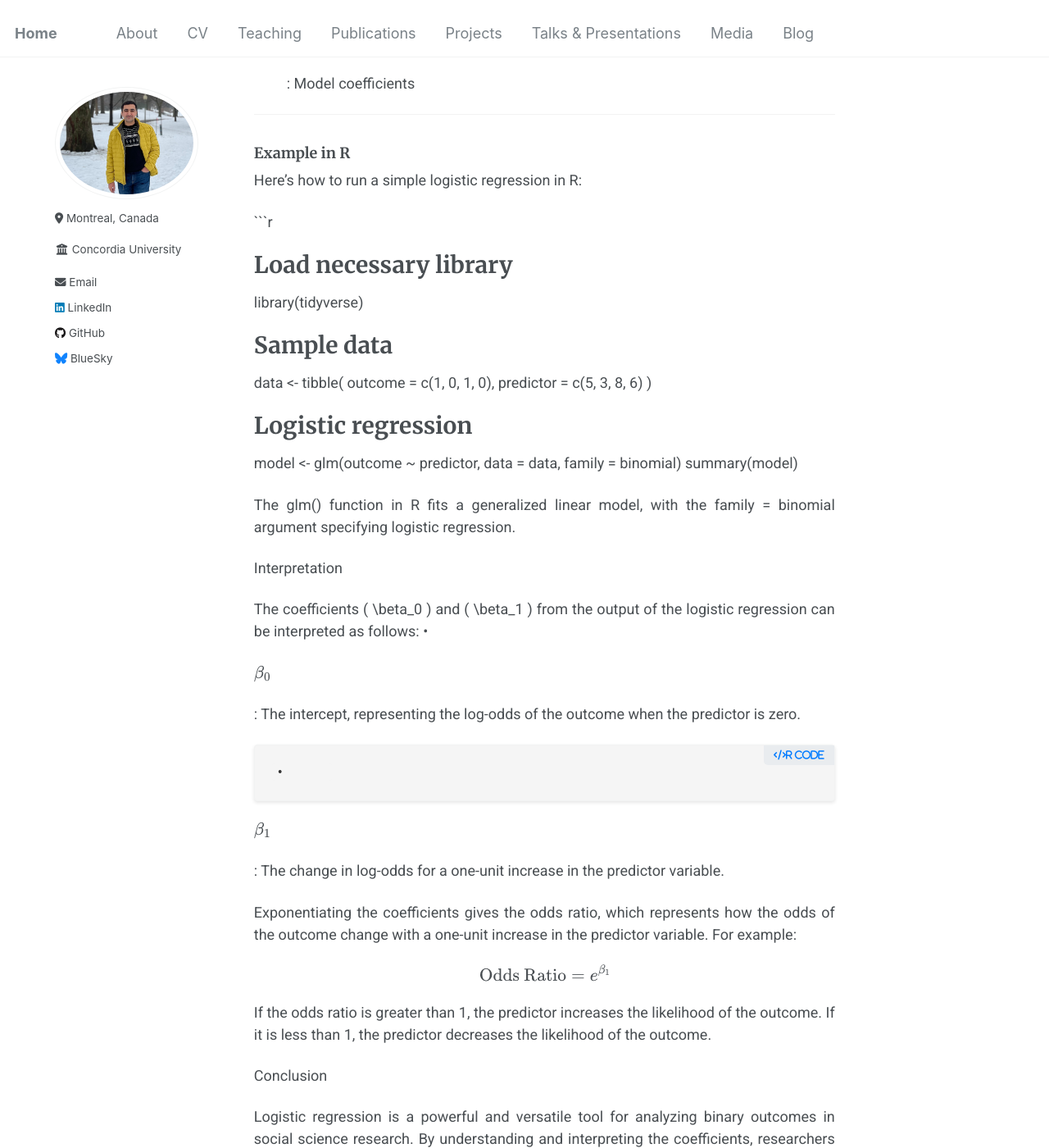
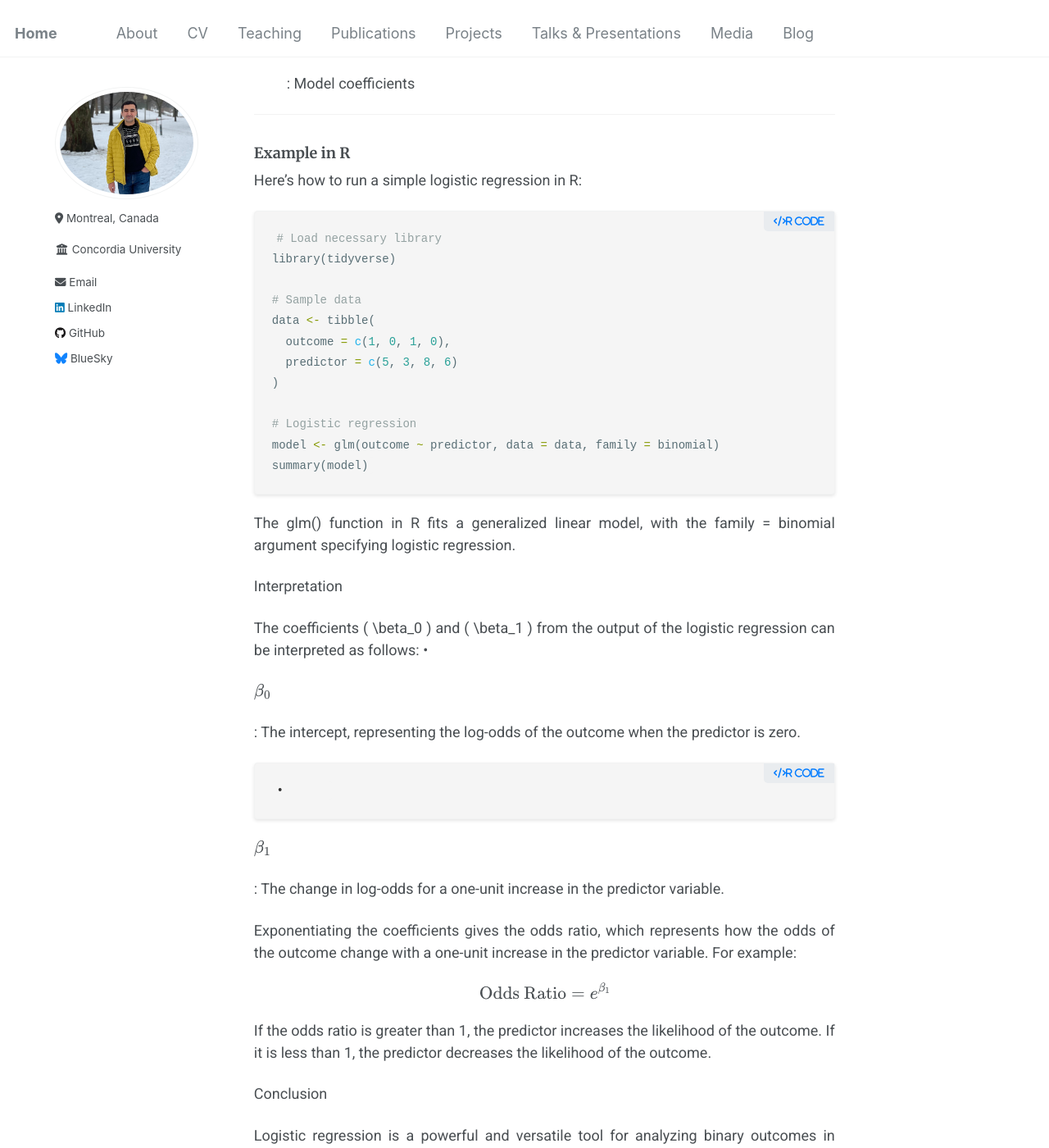
Before and after one commit to Mohsnmonji/mohsnmonji.github.io, a Jekyll site: the page built from _posts/2024-12-27-my-first-post.md, in a window 1280 px wide and 1400 px high, scrolled down 936 px. Shown: the whole window at 82% size. Built offline with Jekyll 4.4.1, drawn with Linux system fonts in a browser that asks for light colours; part of the change alters nothing that is shown; some of the changed text lies outside the part shown.

````diff
--- a/_posts/2024-12-27-my-first-post.md
+++ b/_posts/2024-12-27-my-first-post.md
@@ -53,6 +53,7 @@ data <- tibble(
 # Logistic regression
 model <- glm(outcome ~ predictor, data = data, family = binomial)
 summary(model)
+```
 
 The glm() function in R fits a generalized linear model, with the family = binomial argument specifying logistic regression.
 
@@ -84,5 +85,3 @@ If the odds ratio is greater than 1, the predictor increases the likelihood of t
 Conclusion
 
 Logistic regression is a powerful and versatile tool for analyzing binary outcomes in social science research. By understanding and interpreting the coefficients, researchers can uncover relationships between predictors and outcomes.
-
-With R, logistic regression becomes accessible and efficient, enabling researchers to model and interpret these relationships with real-world data.
````
